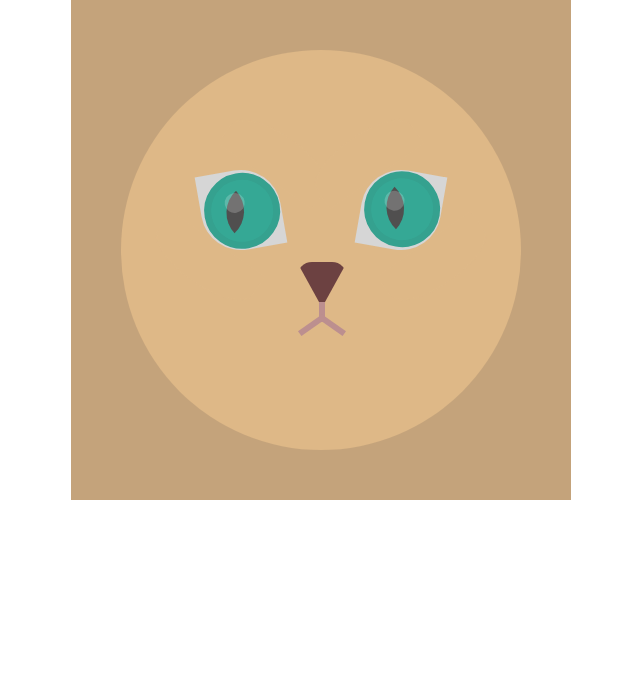
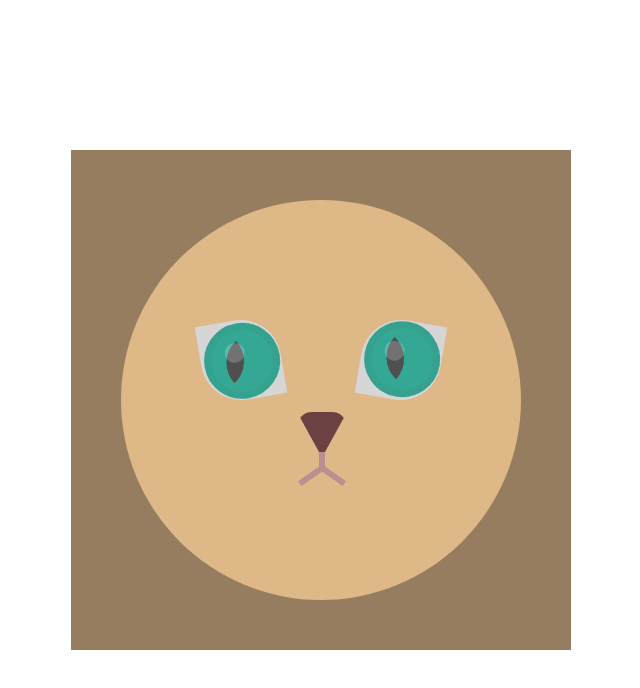
Before and after one commit to kyla42/d_69, a plain HTML site: page index.html in a window 1280 px wide. Shown: the whole page, without its empty margins (319-959 px from the left). Drawn offline with Linux system fonts and the light colour scheme.

Commit message:
modified position

```diff
--- a/index.html
+++ b/index.html
@@ -8,6 +8,7 @@
 </head>
 <body>
     <main class="main">
+        <div class="container">
             <div class="frame">
                     <div class="left-eye">
                         <span></span>
@@ -27,6 +28,7 @@
                         <span></span>
                     </div>
               </div>
+        </div>
+    </main>
 </body>
-    </main>
 </html>
--- a/scss/style.scss
+++ b/scss/style.scss
@@ -9,10 +9,16 @@
 }
 
 .main {
+    width: 100vw;
+    min-height: 100vh;
+    display: flex;
+}
+
+.container {
     width: 500px;
     height: 500px;
     margin: auto;
-    background-color: rgb(196, 163, 123);
+    background-color: rgb(150, 125, 95);
     display: flex;
 }
 
```
Also changed, not shown: dist/style.css, 1 other file. Lines whose indentation alone changed are shown as unchanged.
